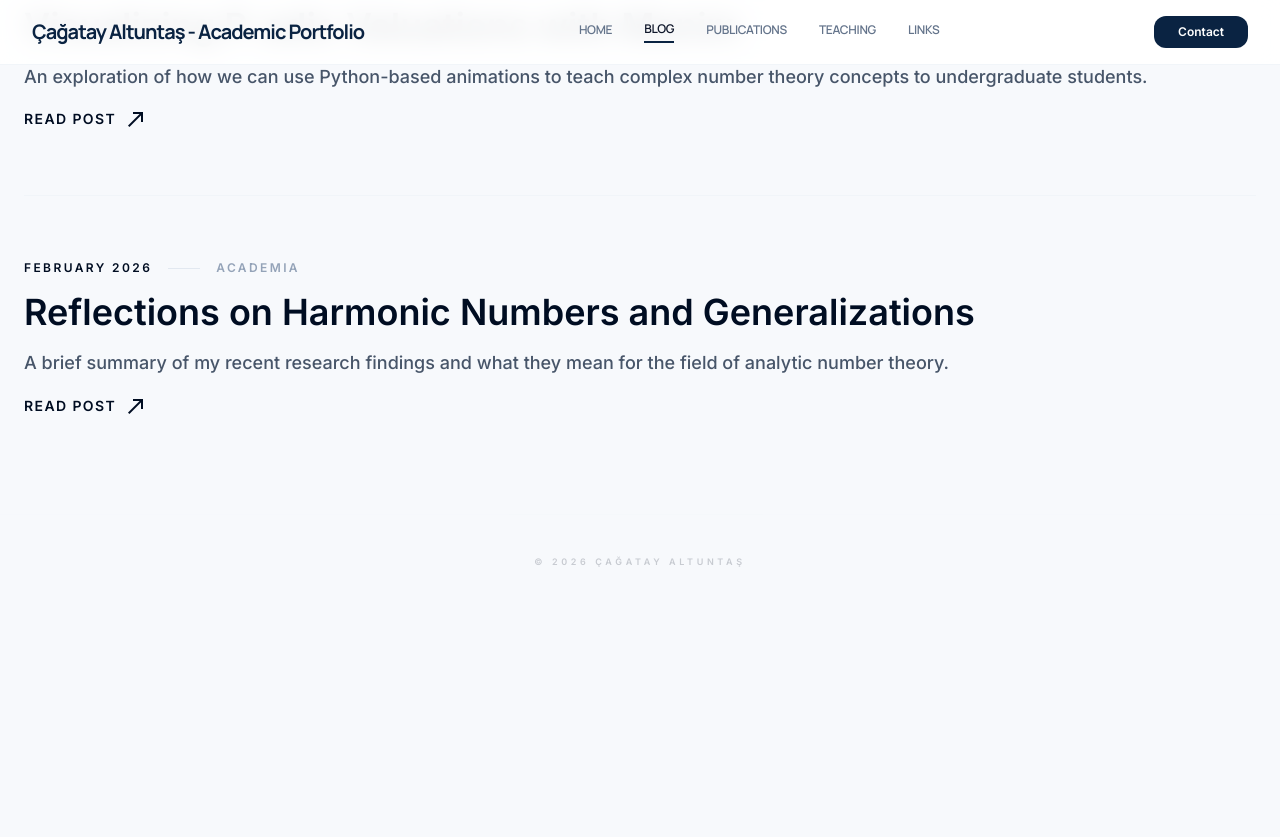
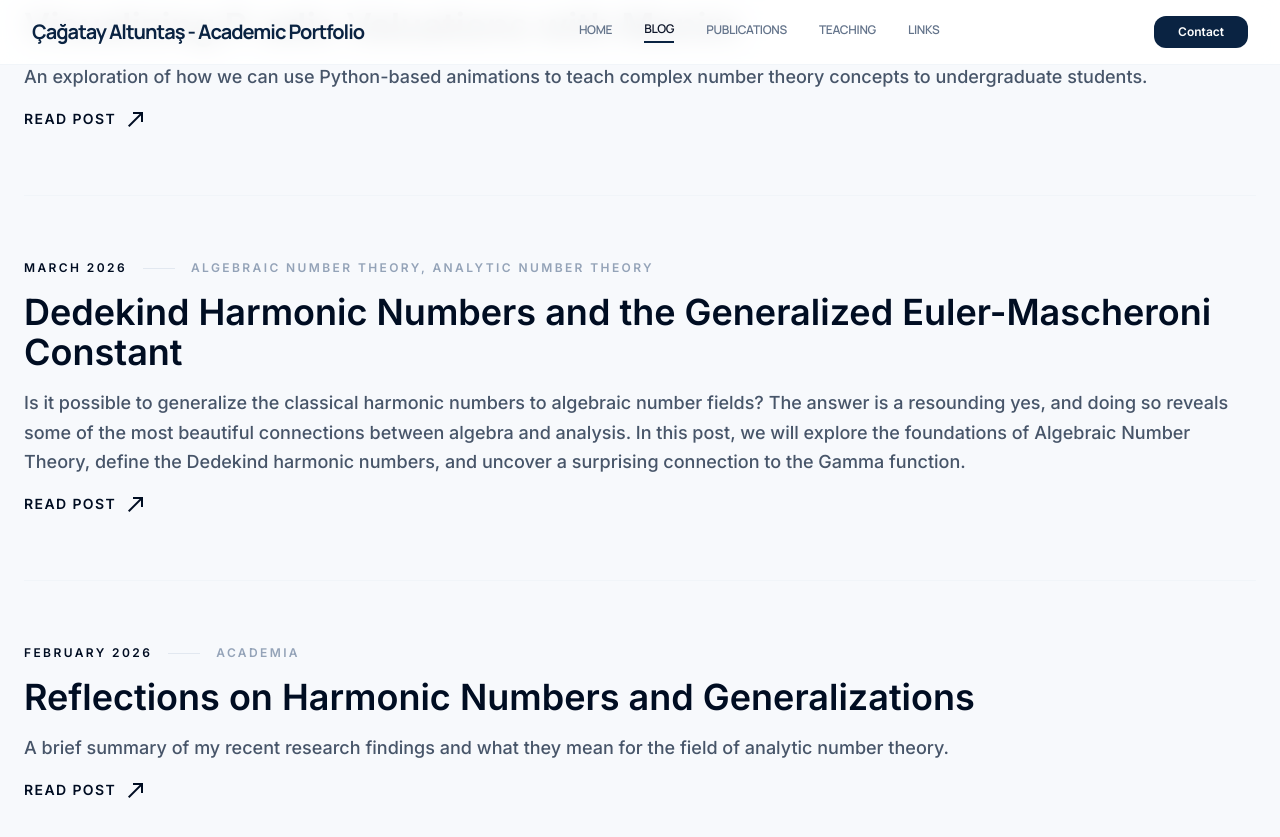
Before and after one commit to cagatayaltuntas/cagatayaltuntas.github.io, a Jekyll site: the page built from blog.html, in a window 1280 px wide and 900 px high, scrolled down 424 px. Shown: the top 837 px of the window. Built offline with Jekyll 4.4.1, drawn with Linux system fonts in a browser that asks for light colours; nearby versions of some CDN libraries; before the commit the page ends 1032 px from its top, so only the background shows below that; some of the changed lines change nothing that is shown.

Commit message:
Add MathJax and Dedekind harmonic numbers post

```diff
--- a/_layouts/default.html
+++ b/_layouts/default.html
@@ -16,6 +16,16 @@
             theme: { extend: { colors: { "primary": "#000d22", "primary-container": "#0a2342", "background": "#f7f9fc", "secondary": "#4b6173" }, fontFamily: { "headline": ["Manrope"], "body": ["Inter"] } } }
         }
     </script>
+    <!-- MathJax for LaTeX support -->
+    <script>
+        MathJax = {
+            tex: {
+                inlineMath: [['$', '$'], ['\\(', '\\)']],
+                displayMath: [['$$', '$$'], ['\\[', '\\]']]
+            }
+        };
+    </script>
+    <script id="MathJax-script" async src="https://cdn.jsdelivr.net/npm/mathjax@3/es5/tex-chtml.js"></script>
     <style>
         .scholar-indigo-gradient {
             background: linear-gradient(135deg, #000d22 0%, #0a2342 100%);
--- /dev/null
+++ b/_posts/2026-03-26-dedekind-harmonic-numbers.md
@@ -0,0 +1,74 @@
+---
+layout: post
+title: "Dedekind Harmonic Numbers and the Generalized Euler-Mascheroni Constant"
+date: 2026-03-26
+categories: [Algebraic Number Theory, Analytic Number Theory]
+---
+
+Is it possible to generalize the classical harmonic numbers to algebraic number fields? The answer is a resounding yes, and doing so reveals some of the most beautiful connections between algebra and analysis. In this post, we will explore the foundations of Algebraic Number Theory, define the Dedekind harmonic numbers, and uncover a surprising connection to the Gamma function.
+
+<!-- more -->
+
+### 1. The Necessary Background: Algebraic Number Theory
+
+Before diving into Dedekind harmonic numbers, we must lay the groundwork. Let $K$ be an algebraic number field (a finite extension of the rational numbers $\mathbb{Q}$). Within $K$, we have the **ring of integers**, denoted as $\mathcal{O}_K$, which serves as the analogue of $\mathbb{Z}$ in $\mathbb{Q}$.
+
+In $\mathcal{O}_K$, unique factorization of elements into primes often fails. To recover unique factorization, Richard Dedekind introduced the concept of **ideals**. Every non-zero ideal $\mathfrak{a} \subseteq \mathcal{O}_K$ factors uniquely into a product of prime ideals:
+$$ \mathfrak{a} = \mathfrak{p}_1^{e_1} \mathfrak{p}_2^{e_2} \cdots \mathfrak{p}_k^{e_k} $$
+
+The "size" of an ideal is measured by its **absolute norm**, $\mathcal{N}(\mathfrak{a}) = |\mathcal{O}_K / \mathfrak{a}|$, which is a positive integer.
+
+Using this norm, we can define the **Dedekind zeta function** for $K$, which generalizes the Riemann zeta function:
+$$ \zeta_K(s) = \sum_{\mathfrak{a} \subseteq \mathcal{O}_K} \frac{1}{\mathcal{N}(\mathfrak{a})^s} = \prod_{\mathfrak{p}} \left( 1 - \frac{1}{\mathcal{N}(\mathfrak{p})^s} \right)^{-1} $$
+for $\Re(s) > 1$.
+
+### 2. Generalizing Harmonic Numbers
+
+The classical harmonic numbers are the partial sums of the harmonic series (or the Riemann zeta function evaluated at $s=1$):
+$$ H_n = \sum_{k=1}^n \frac{1}{k} $$
+We know from Euler that $H_n$ grows logarithmically:
+$$ H_n = \log n + \gamma + O\left(\frac{1}{n}\right) $$
+where $\gamma \approx 0.57721$ is the Euler-Mascheroni constant.
+
+For an arbitrary number field $K$, we define the **Dedekind harmonic sum** (or Dedekind harmonic number) up to a bound $x$ as the sum of the reciprocals of the norms of all ideals up to $x$:
+$$ H_K(x) = \sum_{\mathcal{N}(\mathfrak{a}) \le x} \frac{1}{\mathcal{N}(\mathfrak{a})} $$
+
+#### The Asymptotic Behavior
+Just as $H_n$ is closely tied to the residue of the Riemann zeta function at $s=1$ (which is $1$), the behavior of $H_K(x)$ is governed by the pole of $\zeta_K(s)$ at $s=1$. By the **Analytic Class Number Formula**, the residue of $\zeta_K(s)$ at $s=1$ is a constant $\alpha_K$:
+$$ \alpha_K = \text{Res}_{s=1} \zeta_K(s) = \frac{2^{r_1} (2\pi)^{r_2} h_K R_K}{w_K \sqrt{|D_K|}} $$
+Thus, the Dedekind harmonic numbers grow as:
+$$ H_K(x) = \alpha_K \log x + \beta_K + O\left(x^{-1+1/d}\right) $$
+where $d = [K : \mathbb{Q}]$, and $\beta_K$ is the generalized Euler-Mascheroni (or Kronecker-Euler) constant for the field $K$.
+
+---
+
+### 3. A Mathematical Surprise: Evaluating $\beta_K$ for the Gaussian Integers
+
+This is where the magic happens. Can we find a closed-form, exact value for $\beta_K$ in a specific non-trivial field?
+
+Let $K = \mathbb{Q}(i)$, the field of Gaussian integers. Its ring of integers is $\mathcal{O}_K = \mathbb{Z}[i]$. The norm of an ideal generated by $(a+bi)$ is $a^2 + b^2$. Thus, $H_{\mathbb{Q}(i)}(x)$ mathematically answers the question: *What is the sum of $1/(a^2+b^2)$ for all points in a circle of radius $\sqrt{x}$?*
+
+The Dedekind zeta function for $\mathbb{Q}(i)$ factors beautifully into the Riemann zeta function and the Dirichlet L-function:
+$$ \zeta_{\mathbb{Q}(i)}(s) = \zeta(s) \cdot L(s, \chi_4) $$
+where $\chi_4$ is the non-principal Dirichlet character modulo 4.
+
+The generalized Kronecker-Euler constant $\beta_{\mathbb{Q}(i)}$ is the constant term in the Laurent expansion of $\zeta_{\mathbb{Q}(i)}(s)$ at $s=1$. Through a delicate process of expanding both $\zeta(s)$ and $L(s, \chi_4)$ as Taylor series at $s=1$, we extract this term:
+$$ \beta_{\mathbb{Q}(i)} = \gamma L(1, \chi_4) + L'(1, \chi_4) $$
+
+We know from Leibniz that $L(1, \chi_4) = 1 - \frac{1}{3} + \frac{1}{5} - \dots = \frac{\pi}{4}$ (which yields $\alpha_{\mathbb{Q}(i)} = \frac{\pi}{4}$).
+But what about the derivative $L'(1, \chi_4)$?
+
+By employing the Hurwitz zeta function and the Chowla-Selberg formula, we can evaluate $L'(1, \chi_4)$ exactly. Combining the terms, we arrive at the **exact closed-form value for the Gaussian Euler-Mascheroni constant:**
+
+$$ \beta_{\mathbb{Q}(i)} = \frac{\pi}{4} \left( 2\gamma + 2\log 2 + 3\log \pi - 4 \log \Gamma\left(\frac{1}{4}\right) \right) $$
+
+**The Surprise:**
+If we take the continuous limit of the Dedekind harmonic sum for the Gaussian integers, the discrepancy from $\frac{\pi}{4} \log x$ does not just yield a random irrational number, but is deeply structurally tied to **$\Gamma(1/4)$**, a value that naturally arises in the computation of the arc length of the lemniscate!
+
+In other words, counting the reciprocals of grid points structurally encodes the geometry of an entirely different curve, linking the discrete grid of prime ideals to the continuous contour of the lemniscate integral!
+
+$$ \lim_{x \to \infty} \left( \sum_{0 < a^2+b^2 \le x} \frac{1}{a^2+b^2} - \frac{\pi}{4} \log x \right) = \frac{\pi}{4} \left( 2\gamma + 2\log(\pi) + \log(4) - 4\log\Gamma\left(\frac{1}{4}\right) \right) $$
+
+*(Note: The sum above counts ideals, so each sum of two squares is weighted by the number of its representations divided by 4).*
+
+This demonstrates the immense capability of algebraic number theory: to take a simple summation, abstract it to ideals, and solve it exactly using L-functions to find profound geometric constants.
```
